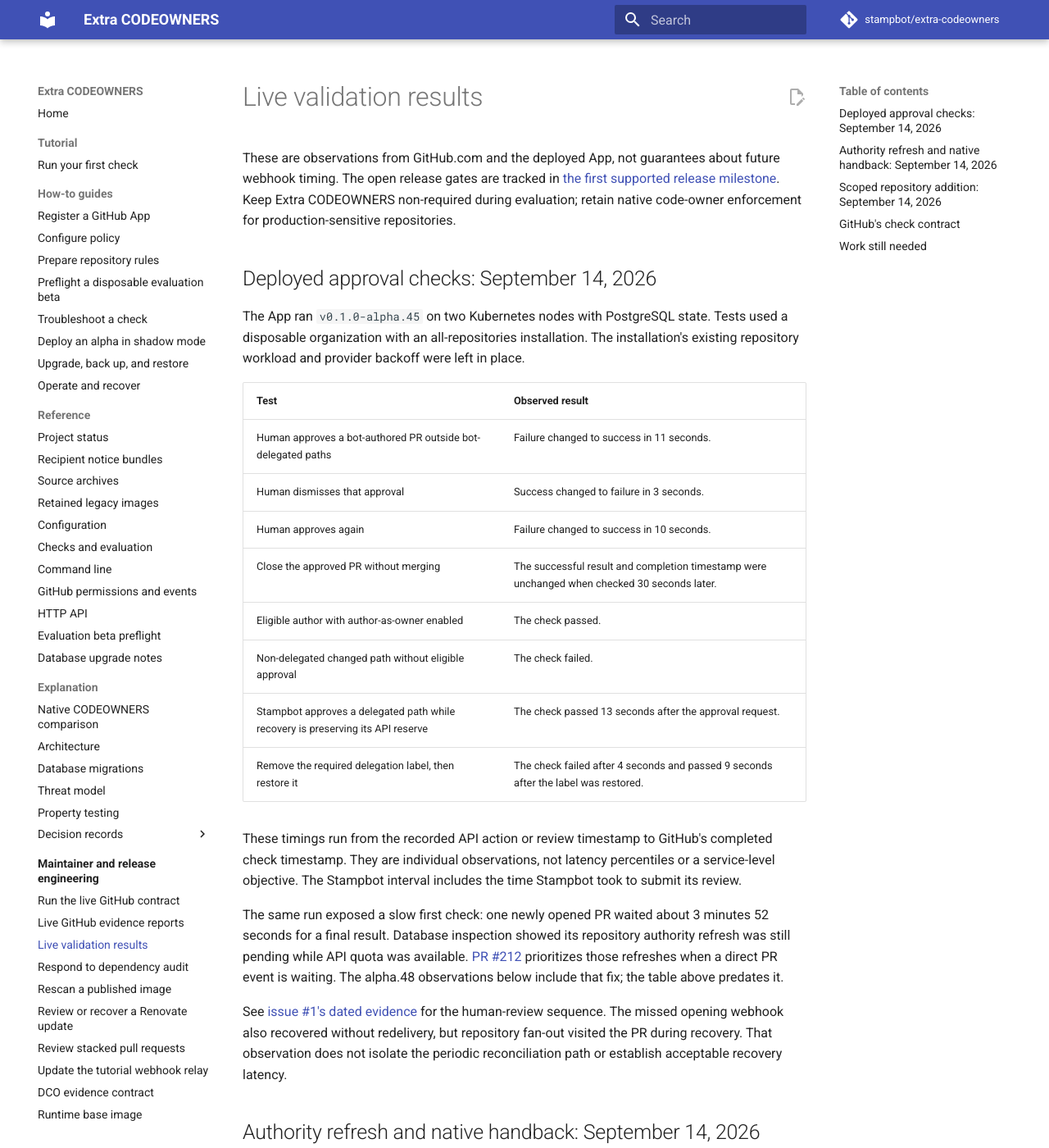
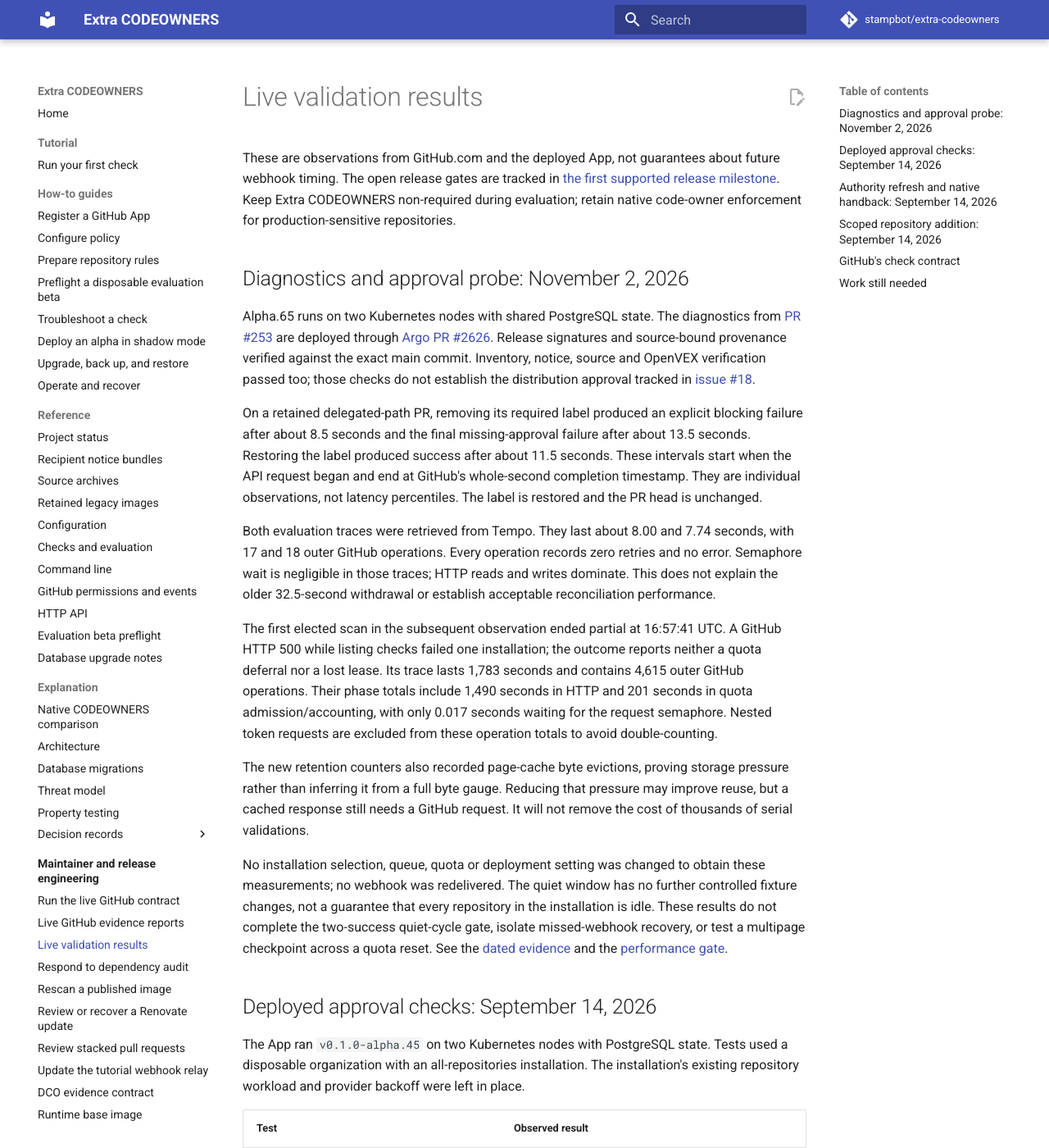
Before and after one commit to stampbot/extra-codeowners, an MkDocs documentation site: the page built from docs/maintainers/live-validation.md, in a window 1280 px wide and 1400 px high. Shown: the whole window at 82% size. Built offline with MkDocs 1.6.1 and Material for MkDocs 9.7.7, drawn with Linux system fonts in a browser that asks for light colours; comment, search, counter and statistics services are not loaded; some of the changed text lies outside the part shown.

Commit message:
docs: record November live validation and phase measurements (#257)
Signed-off-by: Danny Sauer <github@dannysauer.com>

```diff
--- a/docs/maintainers/live-validation.md
+++ b/docs/maintainers/live-validation.md
@@ -5,6 +5,50 @@
 [the first supported release milestone][milestone]. Keep Extra CODEOWNERS
 non-required during evaluation; retain native code-owner enforcement for
 production-sensitive repositories.
+
+## Diagnostics and approval probe: November 2, 2026
+
+Alpha.65 runs on two Kubernetes nodes with shared PostgreSQL state. The
+diagnostics from [PR #253][diagnostics] are deployed through
+[Argo PR #2626][diagnostics-deployment]. Release signatures and source-bound
+provenance verified against the exact main commit. Inventory, notice, source
+and OpenVEX verification passed too; those checks do not establish the
+distribution approval tracked in [issue #18][sources].
+
+On a retained delegated-path PR, removing its required label produced an
+explicit blocking failure after about 8.5 seconds and the final
+missing-approval failure after about 13.5 seconds. Restoring the label
+produced success after about 11.5 seconds. These intervals start when the API
+request began and end at GitHub's whole-second completion timestamp. They
+are individual observations, not latency percentiles. The label is restored
+and the PR head is unchanged.
+
+Both evaluation traces were retrieved from Tempo. They last about 8.00 and
+7.74 seconds, with 17 and 18 outer GitHub operations. Every operation records
+zero retries and no error. Semaphore wait is negligible in those traces;
+HTTP reads and writes dominate. This does not explain the older 32.5-second
+withdrawal or establish acceptable reconciliation performance.
+
+The first elected scan in the subsequent observation ended partial at
+16:57:41 UTC. A GitHub HTTP 500 while listing checks failed one installation;
+the outcome reports neither a quota deferral nor a lost lease. Its trace lasts
+1,783 seconds and contains 4,615 outer GitHub operations. Their phase totals
+include 1,490 seconds in HTTP and 201 seconds in quota admission/accounting,
+with only 0.017 seconds waiting for the request semaphore. Nested token requests
+are excluded from these operation totals to avoid double-counting.
+
+The new retention counters also recorded page-cache byte evictions, proving
+storage pressure rather than inferring it from a full byte gauge. Reducing
+that pressure may improve reuse, but a cached response still needs a GitHub
+request. It will not remove the cost of thousands of serial validations.
+
+No installation selection, queue, quota or deployment setting was changed to
+obtain these measurements; no webhook was redelivered. The quiet window has
+no further controlled fixture changes, not a guarantee that every repository
+in the installation is idle. These results do not complete the two-success
+quiet-cycle gate, isolate missed-webhook recovery, or test a multipage
+checkpoint across a quota reset. See the [dated evidence][november-evidence]
+and the [performance gate][performance].
 
 ## Deployed approval checks: September 14, 2026
 
@@ -103,8 +147,9 @@
 
 ## Work still needed
 
-These results don't cover large-installation performance, quiet
-reconciliation, repository lifecycle transitions, or App access loss. The
+The performance gate remains open. These results do not establish quiet
+recovery or complete coverage of repository lifecycle transitions and App
+access loss. The
 [remaining work](../reference/project-status.md#remaining-work) list tracks
 those gates, along with the distribution source work in
 [issue #18][sources], which passing approval tests doesn't close.
@@ -122,3 +167,6 @@
 [performance]: https://github.com/stampbot/extra-codeowners/issues/203
 [handback]: https://github.com/stampbot/extra-codeowners/issues/1#issuecomment-5672325273
 [addition]: https://github.com/stampbot/extra-codeowners/issues/203#issuecomment-5672497697
+[diagnostics]: https://github.com/stampbot/extra-codeowners/pull/253
+[diagnostics-deployment]: https://github.com/neverendingsupport/argo-apps/pull/2626
+[november-evidence]: https://github.com/stampbot/extra-codeowners/issues/203#issuecomment-6583054451
```
